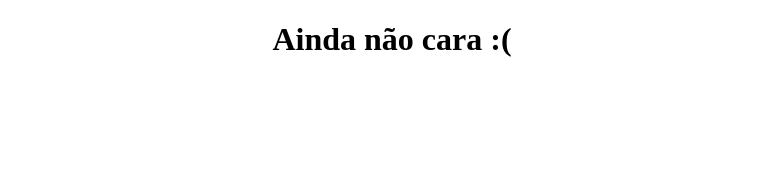
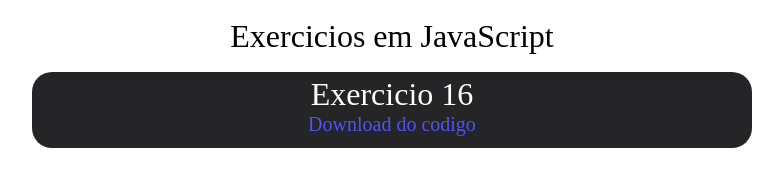
Before and after one commit to robertogustavo14/Repositorio-para-atividades-html-css-js, a plain HTML site: page pag-js.html in a window 1280 px wide. Shown: the whole page, without its empty margins (248-1031 px from the left). Drawn offline with Linux system fonts and the light colour scheme.

Commit message:
Adicionado primeiro ex JavaScript

```diff
--- a/pag-js.html
+++ b/pag-js.html
@@ -1,13 +1,64 @@
 <!DOCTYPE html>
-<html lang="en">
+<html lang="pt-BR">
 <head>
     <meta charset="UTF-8">
     <meta http-equiv="X-UA-Compatible" content="IE=edge">
     <meta name="viewport" content="width=device-width, initial-scale=1.0">
-    <title>pag js</title>
+    <title>HTML</title>
+    <link rel="stylesheet" href="reset.css">
+    <style>
+       div { background: rgb(37, 37, 39);
+        width: 700px;
+        text-align: center;
+        border-radius: 20px;
+        padding: 10px;
+        display: block;
+        margin-left: auto;
+        margin-right: auto;
+        line-height: 25px;
+        }
+        a {text-decoration: none;
+            color: white;
+            ;}
+        h1 {text-align: center;
+        padding: 20px;
+        font-size: 24pt;}
 
+        .a1 {text-align: center;
+            font-size: 24pt;}
+
+        .a2 {
+        font-size: 15pt;
+        color: rgb(81, 81, 250);}
+
+    </style>
 </head>
 <body>
-    <h1 style="text-align: center;">Ainda não cara :(</h1>
+    <h1>Exercicios em JavaScript</h1>
+
+        <ul id="menu" type="none">
+            <div>
+               <a class="a1" href="" target="conteudo-atv"> Exercicio 16 </a>
+               <br>
+                <a class="a2" href="Atividades/JS/ativ16/Ativ 16.zip" download="codigo-ex16"> Download do codigo</a>
+            </div>
+            <br>
+
+
+
+
+            <!-- modelo
+            <div>
+               <a class="a1" href="" target="conteudo-atv"> Exercicio 11 </a>
+               <br>
+                <a class="a2" href="" download="codigo-ex00"> Download do codigo</a>
+            </div>
+            <br>
+            -->
+
+
+
+        </ul>
+
 </body>
 </html>
```
Also changed, not shown: 1 other file.
